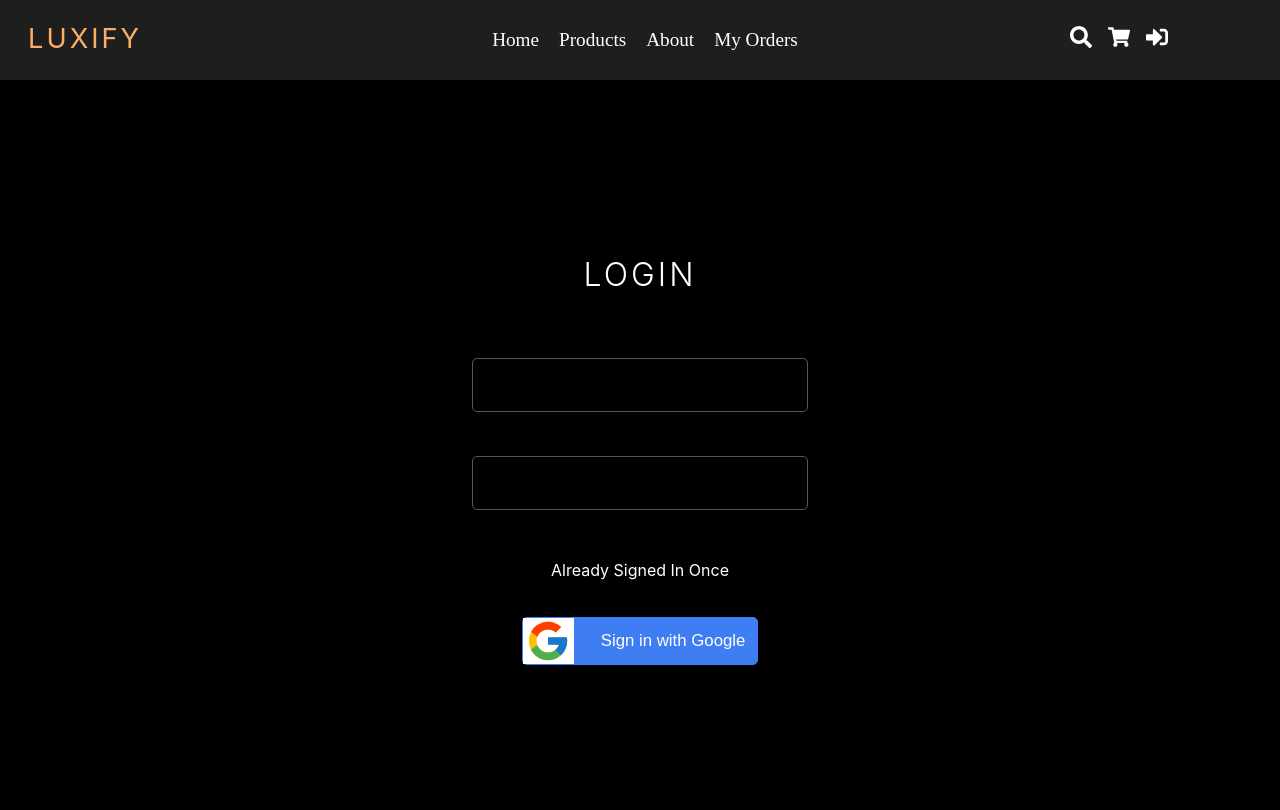
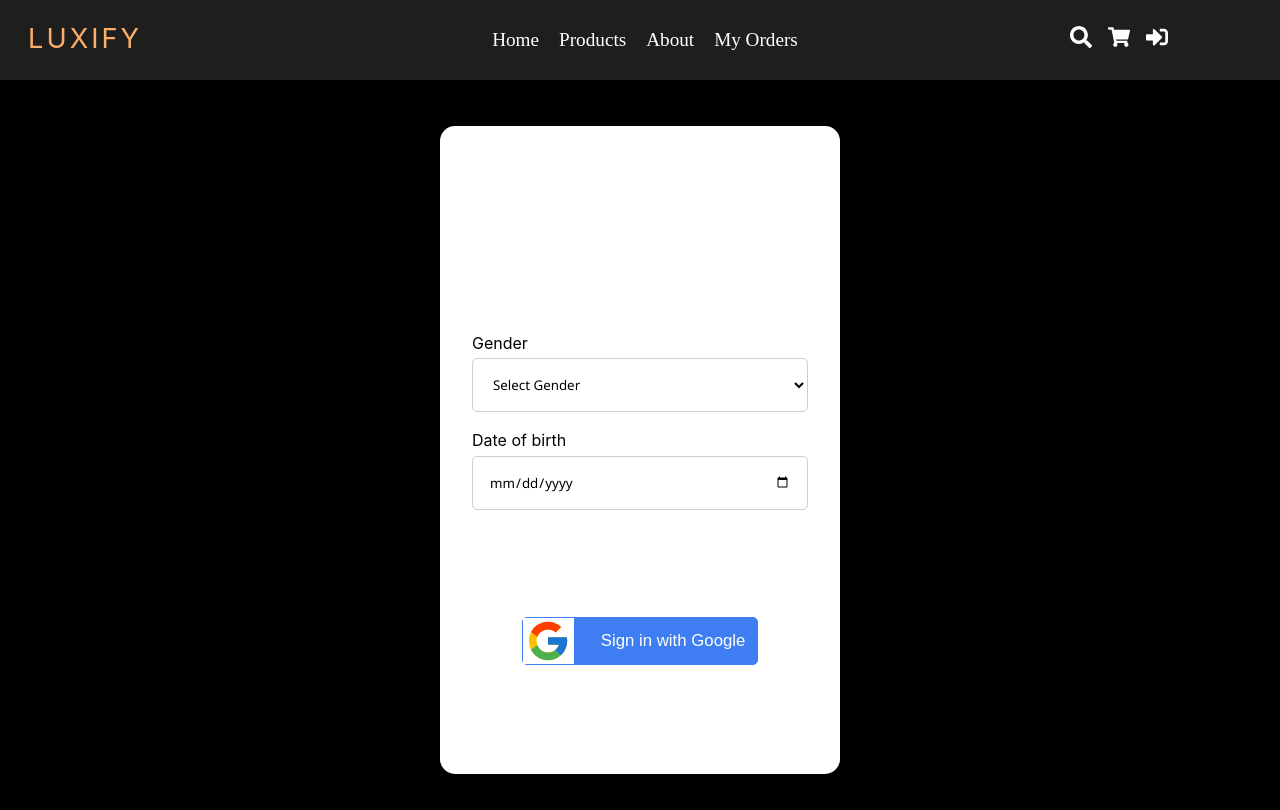
Before and after one commit to Kasimkkn/luxifyss, a React (Vite) app: page /login in a window 1280 px wide. Built offline with nearby package versions, Linux system fonts and the light colour scheme; no server answers.

Commit message:
Update _login.scss

```diff
--- a/src/styles/_login.scss
+++ b/src/styles/_login.scss
@@ -10,6 +10,7 @@
       height: 90%;
       max-width: 400px;
       padding: 2rem;
+      background-color:$color1;
       border-radius: 15px;
       @include baseShadow;
       @include flex(column, center, stretch);
```
